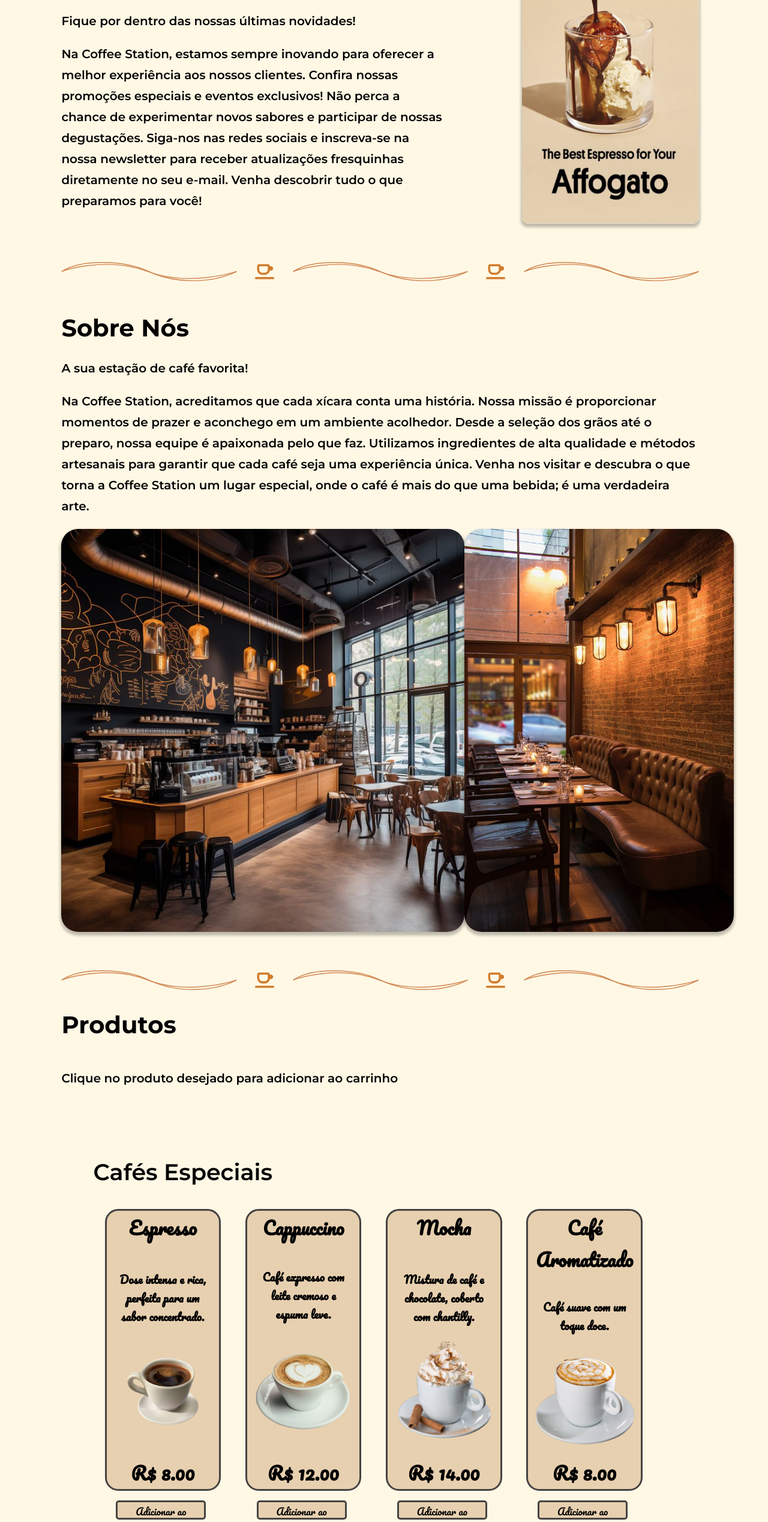
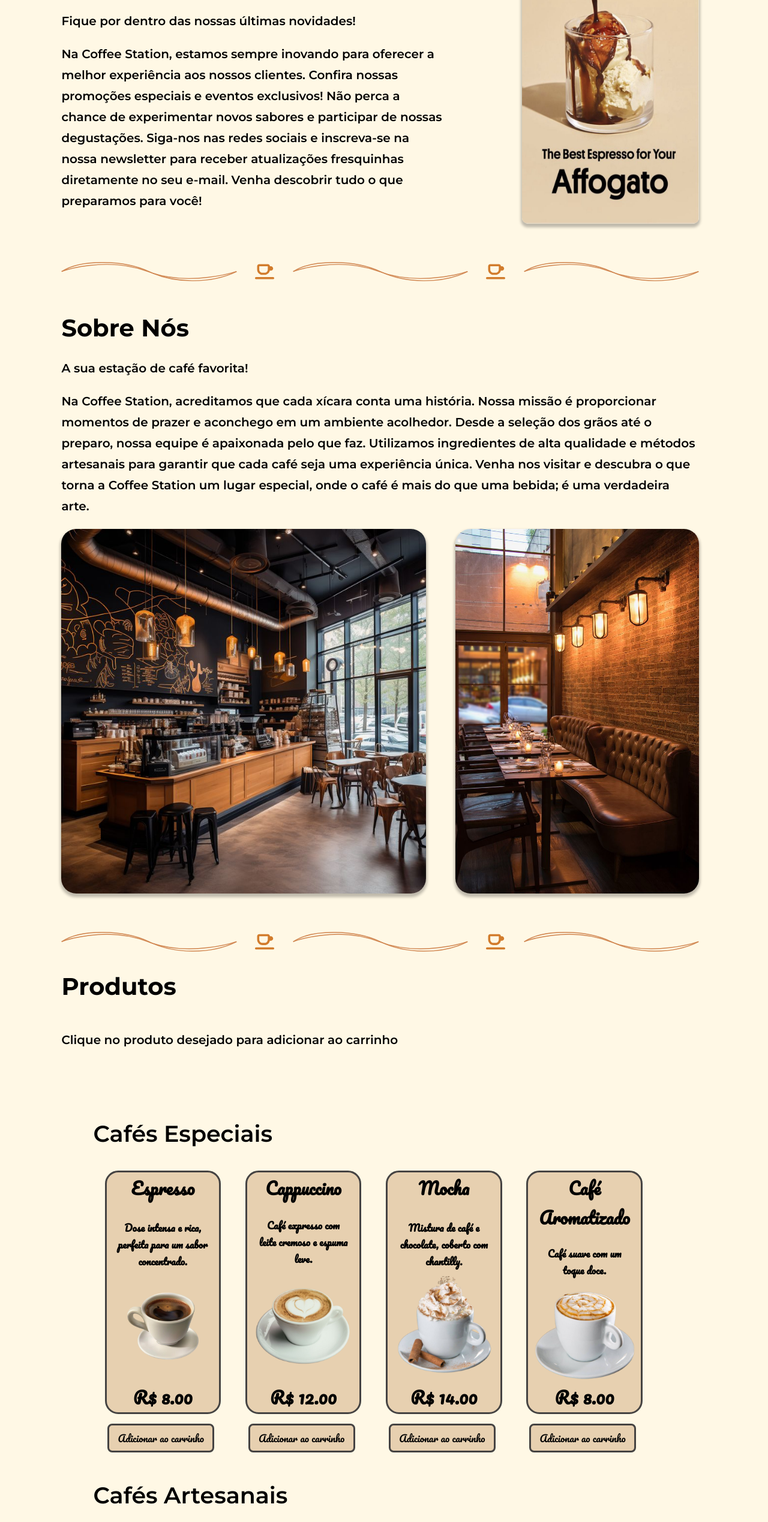
Before and after one commit to lipesilvapr/CoffeeStation, a React (Vite) app: page / in a window 1280 px wide. Shown: the part 234-2772 px from the top of the page at 60% size. Built offline with nearby package versions, Linux system fonts and the light colour scheme.

Commit message:
fix:responsiveness-for-laptops

```diff
--- a/src/components/Carrinho/styles.ts
+++ b/src/components/Carrinho/styles.ts
@@ -160,6 +160,19 @@ export const Fixed = styled.div`
     }
   }
 
+  @media (max-width: 1400px) {
+    right: -30%;
+    top: 13%;
+
+    .infoCar {
+      width: 300px;
+      height: 550px;
+    }
+    .slide-left {
+      transform: translateX(-150%);
+    }
+  }
+
   @media (max-width: 980px) {
     right: 20%;
     top: 20%;
--- a/src/components/Produto/styles.ts
+++ b/src/components/Produto/styles.ts
@@ -9,12 +9,12 @@ export const Colecao = styled.div`
     flex-direction: column;
   }
 
-  div{
+  div {
     width: 80%;
     align-self: center;
   }
 
-  .localBtn{
+  .localBtn {
     width: 80%;
     height: 3em;
     display: flex;
@@ -69,6 +69,18 @@ export const Shape = styled.div`
     width: 70%;
   }
 
+  @media (max-width: 1400px) {
+    height: 25em;
+
+    h1{
+      font-size: 28px;
+    }
+
+    p{
+      font-size: 16px;
+    }
+  }
+
   @media (max-width: 980px) {
     width: 70%;
     height: auto;
@@ -102,7 +114,7 @@ export const Shape = styled.div`
 export const Btn = styled.button`
   background-color: #e7d0b0;
   border: none;
-  border-radius: 5px;
+  border-radius: 8px;
   font-family: "Pacifico", sans-serif;
   font-size: 16px;
   width: 80%;
@@ -110,14 +122,18 @@ export const Btn = styled.button`
   cursor: pointer;
   margin-bottom: 1em;
 
-
   &:hover {
     background-color: #c9a471;
     transform: scale(1.02);
     transition: all 0.3s ease;
   }
 
-  @media(max-width: 980px) {
-    font-size: 14px
+  @media (max-width: 1400px) {
+    width: 95%;
+    height: 3em;
   }
-`
+
+  @media (max-width: 980px) {
+    font-size: 14px;
+  }
+`;
--- a/src/pages/App/styles.ts
+++ b/src/pages/App/styles.ts
@@ -140,6 +140,18 @@ export const Sobre = styled.section`
     box-shadow: 0px 4px 4px 2px rgba(0, 0, 0, 0.25);
   }
 
+  @media (max-width: 1400px) {
+    .Img1 {
+      height: 38em;
+      border-radius: 25px;
+    }
+
+    .Img2 {
+      height: 38em;
+      border-radius: 25px;
+    }
+  }
+
   @media (max-width: 980px) {
     p {
       font-size: 15px;
@@ -205,12 +217,12 @@ export const Contato = styled.section`
     font-weight: 600;
   }
 
-  @media(max-width: 980px) {
-    h1{
+  @media (max-width: 980px) {
+    h1 {
       font-size: 30px;
     }
 
-    p{
+    p {
       font-size: 15px;
     }
   }
```
